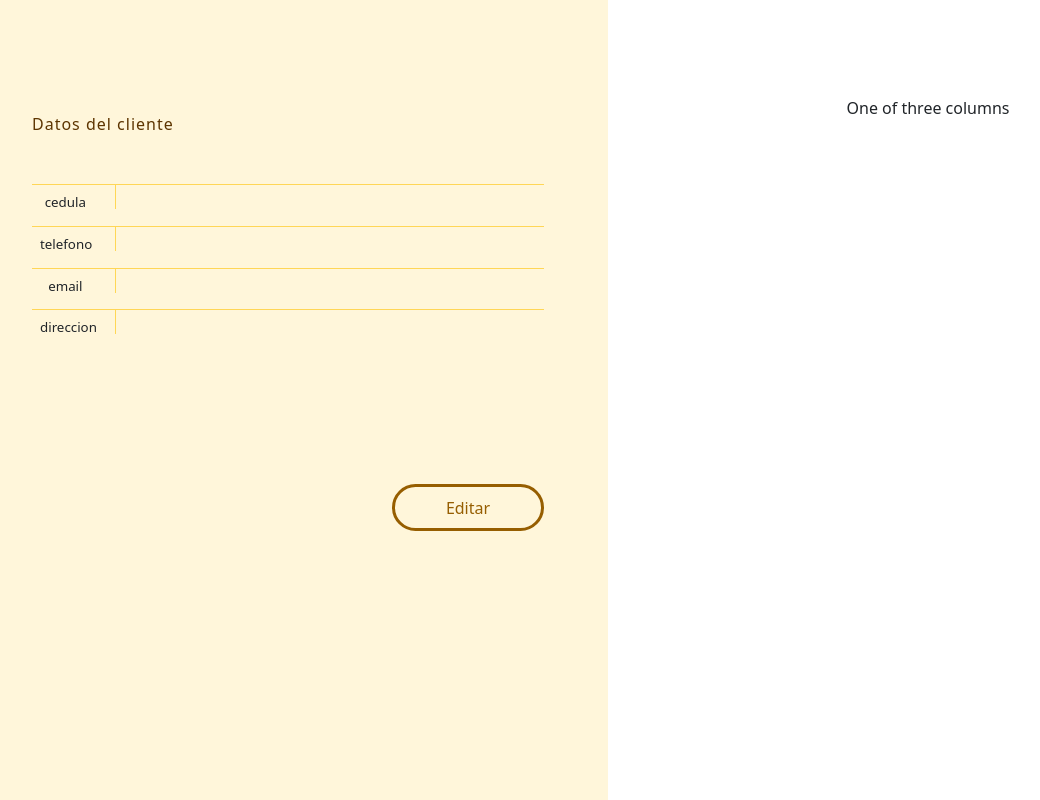
After one commit to iDCrown/veterinaria, a PHP site: page /casos.php?cedula=1 in a window 1280 px wide. The commit adds this page. Shown: the whole page, without its empty margins (32-1072 px from the left). Run offline with PHP 8.4, Linux system fonts and the light colour scheme; data that the repository does not hold is empty.

Commit message:
create casos and modal edit

```diff
--- /dev/null
+++ b/casos.php
@@ -0,0 +1,203 @@
+<?php
+    //Incluimos conexión
+    // include 'conexion.php';
+
+    //Obtener el id enviado de index
+    // $idRegistro = $_GET['cedula'];
+
+    //Seleccionar datos
+    // $query = "SELECT * FROM clientes WHERE cedula='$idRegistro'";
+    // $clientes = mysqli_query($con, $query) or die (mysqli_error());
+
+    //Volcamos los datos de ese registro en una fila
+    // $fila = mysqli_fetch_assoc($clientes);
+
+
+    // if(isset($_POST['editarRegistro'])){
+    //     $cedula = mysqli_real_escape_string($con, $_POST['cedula']);
+    //     $nombre = mysqli_real_escape_string($con, $_POST['nombre']);
+    //     $email = mysqli_real_escape_string($con, $_POST['email']);
+    //     $telefono = mysqli_real_escape_string($con, $_POST['telefono']);
+    //     $direccion = mysqli_real_escape_string($con, $_POST['direccion']);
+
+        //Configurar tiempo zona horaria
+        // date_default_timezone_set('America/Bogota');
+        // $time = date('h:i:s a', time());
+
+        //Validar si no están vacíos
+//         if(!empty($cedula) && !empty($nombre) && !empty($email) && !empty($telefono) && !empty($direccion)){
+
+//         }else{
+//             $query = "UPDATE clientes SET  nombre='$nombre', direccion='$direccion', telefono='$telefono', email='$email' where cedula='$cedula'";
+
+//             if(!mysqli_query($con, $query)){
+//                 die('Error: ' . mysqli_error($con));
+//                 $error = "Error, no se pudo crear el registros";
+//             }else{
+//                 $mensaje = "Registro editado correctamente";
+//                 header('Location: index.php?mensaje='.urlencode($mensaje));
+//                 exit();
+//             }
+//         }
+
+//     }
+
+
+// ?>
+
+
+<?php
+    // Incluimos conexión
+    include 'conexion.php';
+
+    // Obtener el ID del cliente de la URL
+    $idRegistro = $_GET['cedula'];
+
+    // Verificar si se ha enviado el formulario de edición
+    if(isset($_POST['editarRegistro'])){
+        // Obtener los datos del formulario
+        $cedula = mysqli_real_escape_string($con, $_POST['cedula']);
+        $nombre = mysqli_real_escape_string($con, $_POST['nombre']);
+        $email = mysqli_real_escape_string($con, $_POST['email']);
+        $telefono = mysqli_real_escape_string($con, $_POST['telefono']);
+        $direccion = mysqli_real_escape_string($con, $_POST['direccion']);
+
+        // Validar si no están vacíos
+        if(!empty($cedula) && !empty($nombre) && !empty($email) && !empty($telefono) && !empty($direccion)){
+            // Actualizar los datos del cliente en la base de datos
+            $query = "UPDATE clientes SET nombre='$nombre', email='$email', telefono='$telefono', direccion='$direccion' WHERE cedula='$cedula'";
+            if(mysqli_query($con, $query)){
+                $mensaje = "Registro editado correctamente";
+                // Recargar los datos del cliente después de la edición
+                $result = mysqli_query($con, "SELECT * FROM clientes WHERE cedula='$cedula'");
+                if(mysqli_num_rows($result) > 0){
+                    $fila = mysqli_fetch_assoc($result);
+                } else {
+                    $error = "Cliente no encontrado";
+                }
+            } else {
+                $error = "Error, no se pudo editar el registro";
+            }
+        } else {
+            $error = "Algunos campos están vacíos";
+        }
+    }
+
+    // Seleccionar datos del cliente
+    $query = "SELECT * FROM clientes WHERE cedula='$idRegistro'";
+    $result = mysqli_query($con, $query);
+
+    // Verificar si se encontró el cliente
+    if(mysqli_num_rows($result) > 0){
+        $fila = mysqli_fetch_assoc($result);
+    } else {
+        $error = "Cliente no encontrado";
+    }
+?>
+
+
+<!DOCTYPE html>
+<html lang="en">
+<head>
+    <meta charset="UTF-8">
+    <meta name="viewport" content="width=device-width, initial-scale=1.0">
+    <title>CREAR</title>
+    <link rel="stylesheet" href="./css/casos.css">
+    <link rel="stylesheet" href="./css/crear.css">
+
+    <script src="https://code.jquery.com/jquery-3.6.0.min.js"
+            integrity="sha256-/xUj+3OJU5yExlq6GSYGSHk7tPXikynS7ogEvDej/m4=" crossorigin="anonymous"></script>
+
+    <script src="https://cdn.jsdelivr.net/npm/bootstrap@5.1.3/dist/js/bootstrap.bundle.min.js"
+        integrity="sha384-ka7Sk0Gln4gmtz2MlQnikT1wXgYsOg+OMhuP+IlRH9sENBO0LRn5q+8nbTov4+1p"
+        crossorigin="anonymous"></script>
+
+        <link href="https://cdn.jsdelivr.net/npm/bootstrap@5.3.3/dist/css/bootstrap.min.css" rel="stylesheet" integrity="sha384-QWTKZyjpPEjISv5WaRU9OFeRpok6YctnYmDr5pNlyT2bRjXh0JMhjY6hW+ALEwIH" crossorigin="anonymous">
+</head>
+<body>
+  <div class="containerr text-center">
+    <div class="row content align-items-center">
+      <div class="col clientes">
+        <h2 class="fs-2"><?php echo $fila['nombre']; ?></h2>
+        <p class="parraf">Datos del cliente</p>
+        <div style="margin-bottom: 8em">
+          <div class="hstack gap-3">
+            <div class="p-2 title">cedula</div>
+            <div class="vrr"></div>
+            <div class="p-2 subt ms-auto"><?php echo $fila['cedula']; ?></div>
+          </div>
+          <div class="hstack gap-3">
+            <div class="p-2 title">telefono</div>
+            <div class="vrr"></div>
+            <div class="p-2 subt ms-auto"><?php echo $fila['telefono']; ?></div>
+          </div>
+          <div class="hstack gap-3">
+            <div class="p-2 title">email</div>
+            <div class="vrr"></div>
+            <div class="p-2 subt ms-auto"><?php echo $fila['email']; ?></div>
+          </div>
+          <div class="hstack gap-3">
+            <div class="p-2 title">direccion</div>
+            <div class="vrr"></div>
+            <div class="p-2 subt ms-auto"><?php echo $fila['direccion']; ?></div>
+          </div>
+        </div>
+
+        <div class="buton">
+          <button type="button" class="btn-brown" data-bs-toggle="modal" data-bs-target="#exampleModal" >Editar</button>
+        </div>
+
+        <div class="modal fade" id="exampleModal" tabindex="-1" aria-labelledby="exampleModalLabel" aria-hidden="true">
+          <div class="modal-dialog">
+            <div class="modal-content">
+              <div class="modal-header">
+                <h1 class="modal-title fs-5" id="exampleModalLabel">Modal title</h1>
+                <button type="button" class="btn-close" data-bs-dismiss="modal" aria-label="Close"></button>
+              </div>
+              <div class="modal-body">
+
+                <form class="conteiner-form" method="POST" action="<?php echo $_SERVER['PHP_SELF']; ?>">
+                  <div class="forml1">
+                    <div class="first mb-3">
+                      <label for="cedula" class="form-label">Cedula</label>
+                      <input type="number" class="for" name="cedula" id="exampleInputEmail1" aria-describedby="emailHelp" value="<?php echo $fila['cedula']; ?>">
+                    </div>
+                    <div class="first mb-3">
+                      <label for="nombre" class="form-label">Nombre Completo</label>
+                      <input type="text" class=" for" name="nombre" id="exampleInputPassword1"  value="<?php echo $fila['nombre']; ?>">
+                    </div>
+                  </div>
+                  <div class="mb-3">
+                    <label for="email" class="form-label">Correo Electronico</label>
+                    <input type="email" class="for b1" name="email" id="exampleInputPassword1"  value="<?php echo $fila['email']; ?>">
+                  </div>
+                  <div class="mb-3">
+                    <label for="telefono" class="form-label">Numero Telefonico</label>
+                    <input type="number" class="for b2" name="telefono" id="exampleInputPassword1"  value="<?php echo $fila['telefono']; ?>">
+                  </div>
+                  <div class="mb-3">
+                    <label for="direccion" class="form-label">Dirección</label>
+                    <input type="text" class="for b3" name="direccion" id="exampleInputPassword1"  value="<?php echo $fila['direccion']; ?>">
+                  </div>
+
+                  <div class="modal-footer">
+                    <button type="submit" class="btn-brown" name="editarRegistro">Editar Registro</button>
+                    <button type="button" class="btn-brown" data-bs-dismiss="modal">Cerrar</button>
+                  </div>
+                </form>
+
+              </div>
+            </div>
+          </div>
+        </div>
+
+
+      </div>
+      <div class="col caso">
+        One of three columns
+      </div>
+    </div>
+  </div>
+
+</body>
+</html>
--- /dev/null
+++ b/css/casos.css
@@ -0,0 +1,81 @@
+
+.containerr{
+  height: 100vh;
+  margin: 0;
+  width: 100vw;
+}
+.content{
+  height: 100%;
+
+}
+.col{
+  height: 100%;
+  width: 50%;
+  padding:6em 4em 2em !important;
+}
+.fs-2{
+  text-align: justify;
+  margin-bottom: .5em;
+  font-family: serif;
+  color: #f0b80f;
+}
+.clientes{
+  background: #fff6da;
+}
+.hstack{
+  width: 29em;
+  margin-bottom: 0.3em;
+  border-top: 1px solid #ffd656;
+  width: 100%;
+}
+.title{
+  font-weight: 500;
+  width: 5em;
+  font-family: serif;
+  font-size: smaller;
+  text-align: center;
+}
+.subt{
+  font-weight: 200;
+  letter-spacing: 1px;
+  font-size: smaller;
+}
+.p-2{
+  font-family: system-ui;
+}
+.parraf{
+  margin-bottom: 3em;
+  display: flex;
+  color: #5d3500;
+  letter-spacing: 1px;
+}
+.bnt{
+  align-self: center;
+  border: 3px solid #e5ffba;
+  height: 2.9em;
+  width: 9.5em;
+  background: transparent;
+  color: #d1ff98;
+  border-radius: 3em;
+  margin-top: 10px;
+}
+.btn-bn:hover {
+  background: #e5ffba;
+  color: rgb(0, 95, 8);
+  transition-timing-function: cubic-bezier(0.22, 0.61, 0.36, 1);
+  transition-duration: 0.5s;
+}
+.vrr{
+  display: inline-block;
+  align-self: stretch;
+  height: 1.5em;
+  background-color: #ffd755;
+  width: .1em;
+}
+.row{
+  --bs-gutter-x: 0 !important;
+}
+.buton{
+  display: flex;
+  justify-content: flex-end;
+}
--- a/css/crear.css
+++ b/css/crear.css
@@ -8,7 +8,6 @@ body {
     display: flex;
     flex-direction: column;
     width: 40%;
-    height: 74%;
     padding: 5em 4em 4em;
     box-shadow: 0px 0px 14px 4px rgb(218 146 2 / 28%);
 }
```
Also changed, not shown: index.php (+5 -25 lines), crearCliente.php (line endings or trailing spaces).
